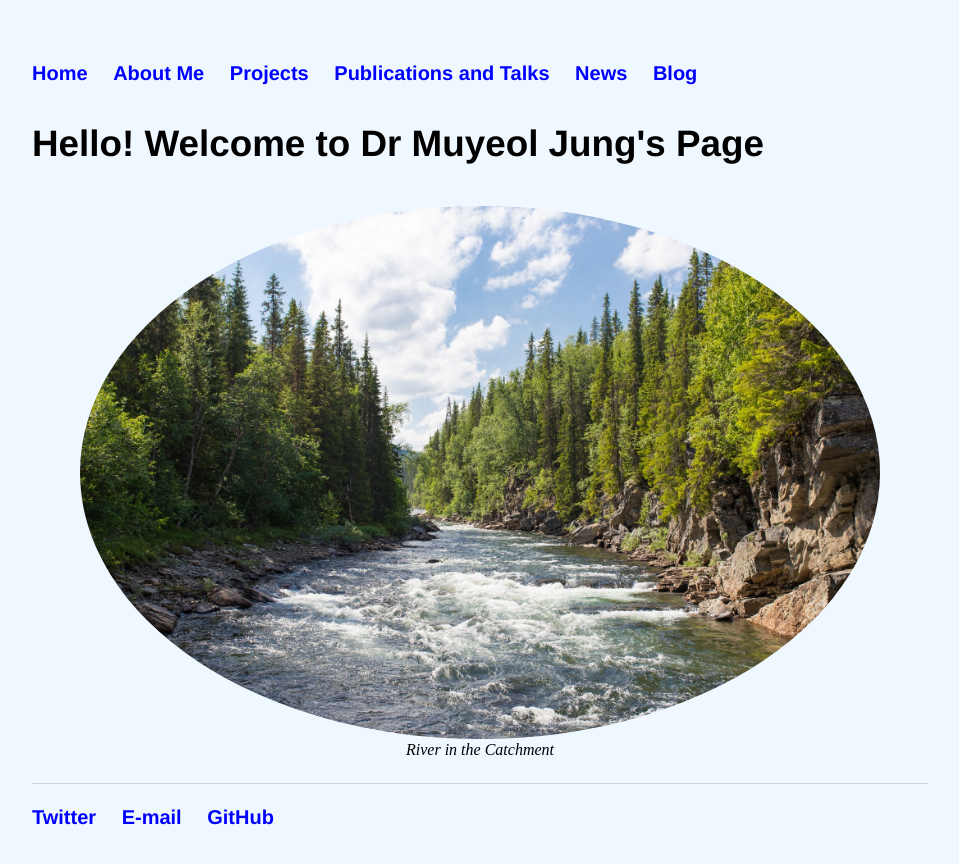
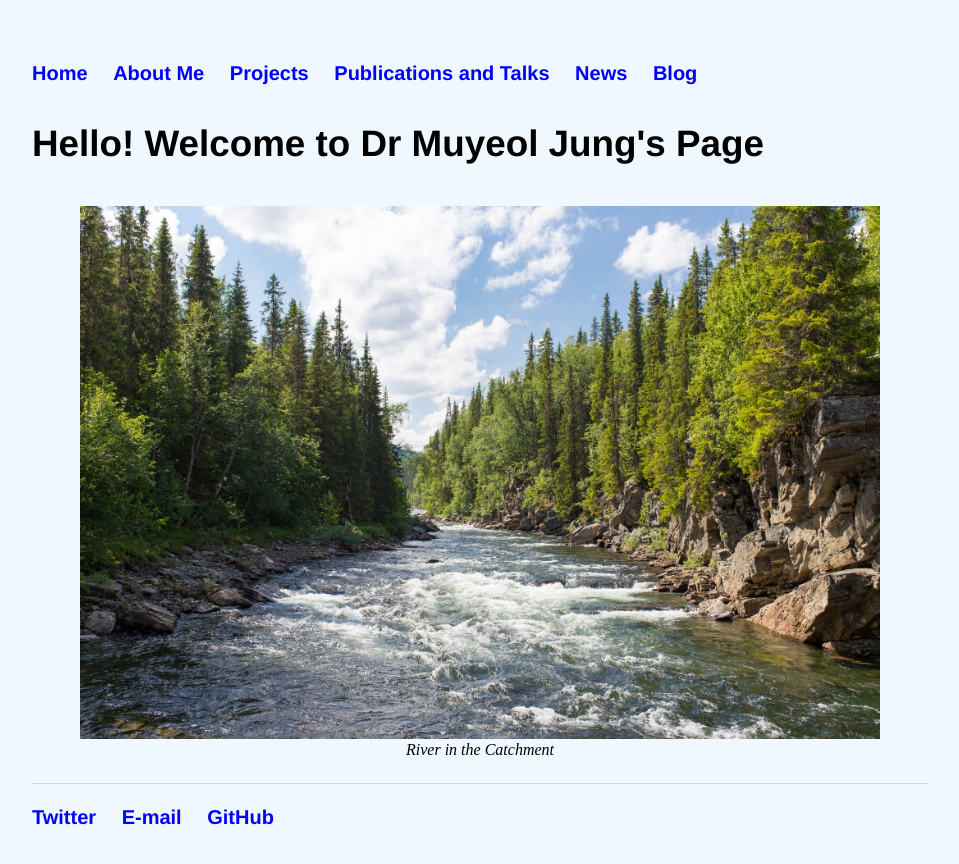
Before and after one commit to muyeoljung/muyeoljung.github.io, a Jekyll site: the page built from index.html, in a window 1280 px wide. Shown: the top 864 px of the page, without its empty margins (160-1119 px from the left). Built offline with Jekyll 4.4.1, drawn with Linux system fonts in a browser that asks for light colours.

Commit message:
Update main.css

```diff
--- a/css/main.css
+++ b/css/main.css
@@ -16,10 +16,6 @@ nav ul li, footer ul li { display: inline; margin-right: 20px; }
 
 footer { border-top: 1px solid #d5d5d5; font-size: .8em; }
 
-img {
-  border-radius: 50%;
-}
-
 /* Blog */
 ul.posts { margin: 20px auto 40px; font-size: 1.5em; }
 ul.posts li { list-style: none; }
```
